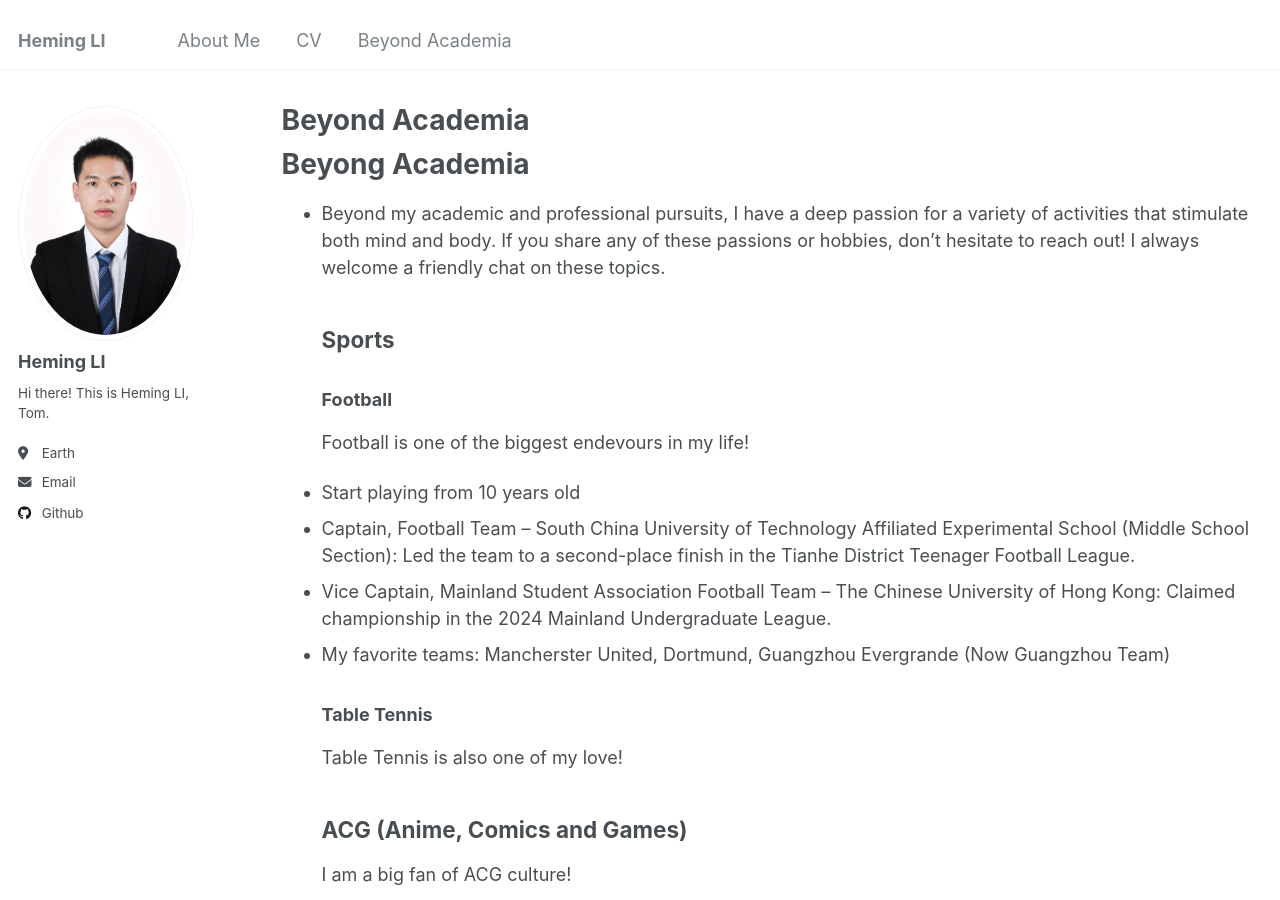
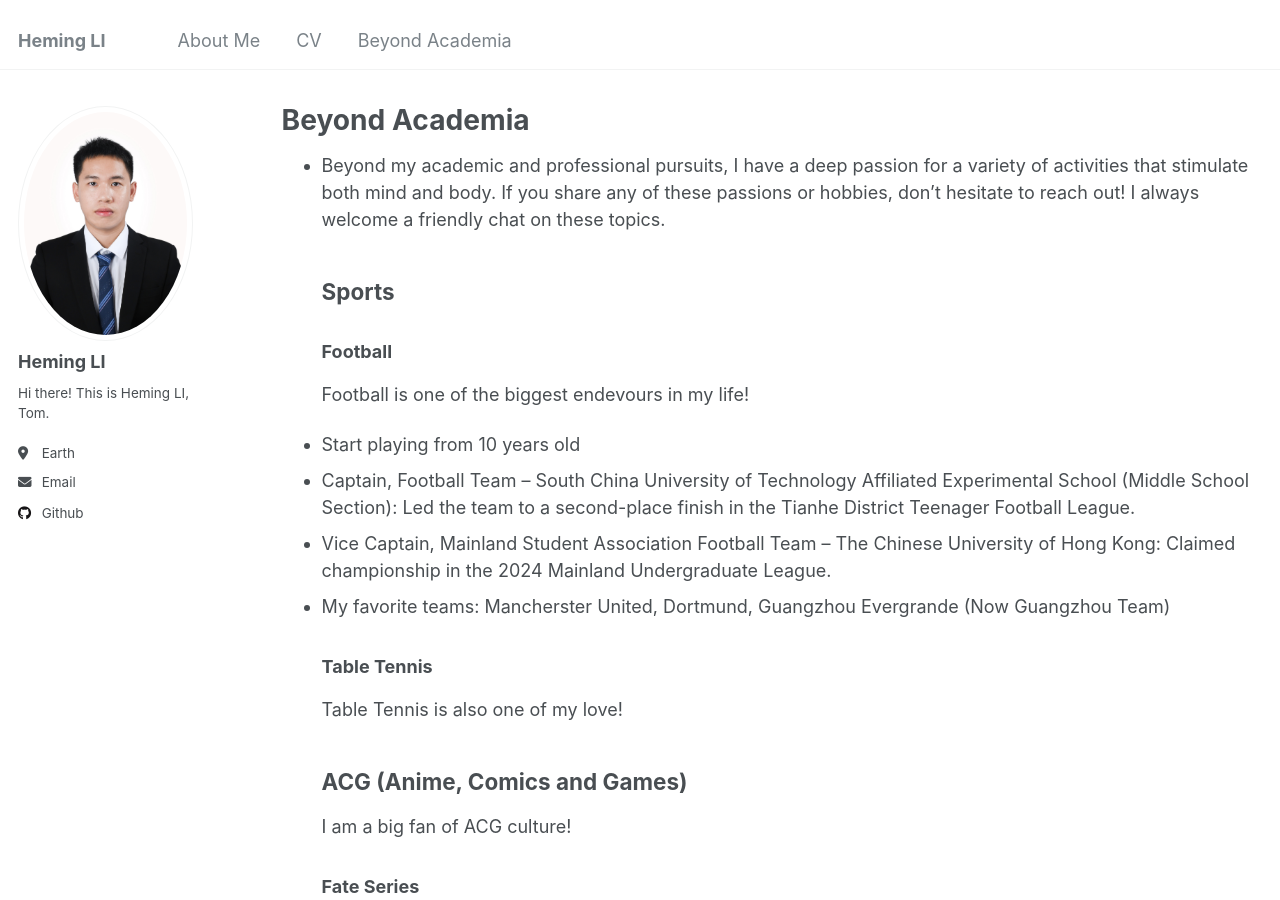
Before and after one commit to Tom-Liii/Tom-Liii.github.io, a Jekyll site: the page built from _pages/beyond_academia.md, in a window 1280 px wide and 900 px high. Built offline with Jekyll 4.4.1, drawn with Linux system fonts in a browser that asks for light colours.

Commit message:
modified:   _pages/beyond_academia.md

```diff
--- a/_pages/beyond_academia.md
+++ b/_pages/beyond_academia.md
@@ -7,7 +7,6 @@ redirect_from:
   - /beyondAcademia
 ---
 {% include base_path %}
-# Beyong Academia
 - Beyond my academic and professional pursuits, I have a deep passion for a variety of activities that stimulate both mind and body. If you share any of these passions or hobbies, don’t hesitate to reach out! I always welcome a friendly chat on these topics.
 ## Sports
 ### Football
```
